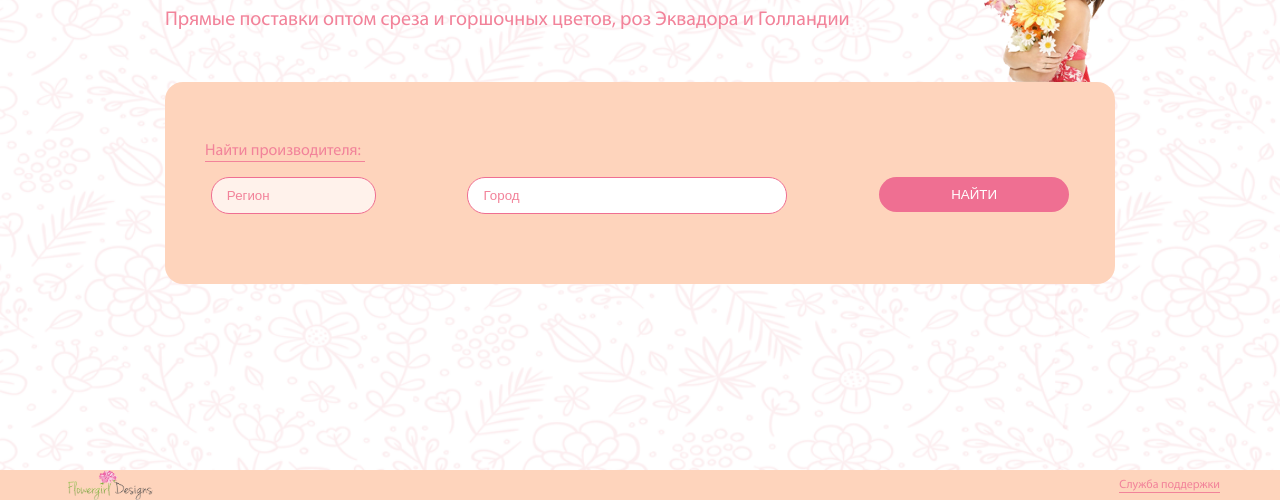
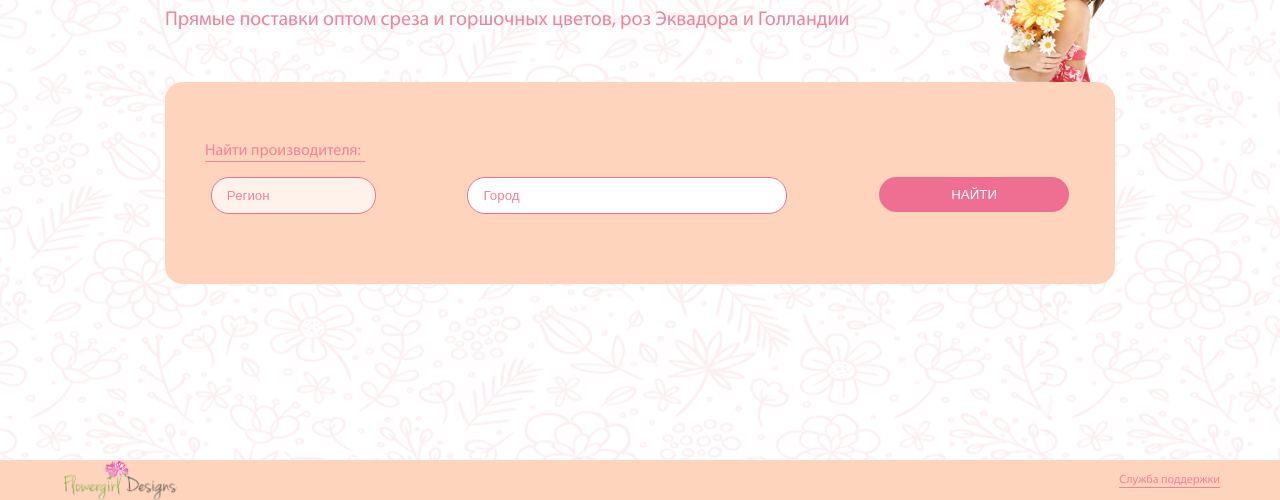
Before and after one commit to RomaNovo/PopArt_test, a website: page app/index.html in a window 1280 px wide. Shown: the part 300-800 px from the top of the page. Drawn offline with Linux system fonts and the light colour scheme; files whose address does not match are found by name.

Commit message:
fixed avtor

```diff
--- a/app/sass/main.scss
+++ b/app/sass/main.scss
@@ -77,6 +77,7 @@ body {
 		margin-left: auto;
 		width: 30px;
 		height: 30px;
+		cursor: pointer;
 
 		@include medium-screen() {
 			width: 35px;
@@ -370,6 +371,11 @@ body {
 	&__logo {
 		width: 100px;
 		height: 30px;
+
+		@include large-screen() {
+			width: 120px;
+			height: 40px;
+		}
 	}
 
 	&__support {
```
Also changed, not shown: app/css/main.css, ending/css/main.css.
